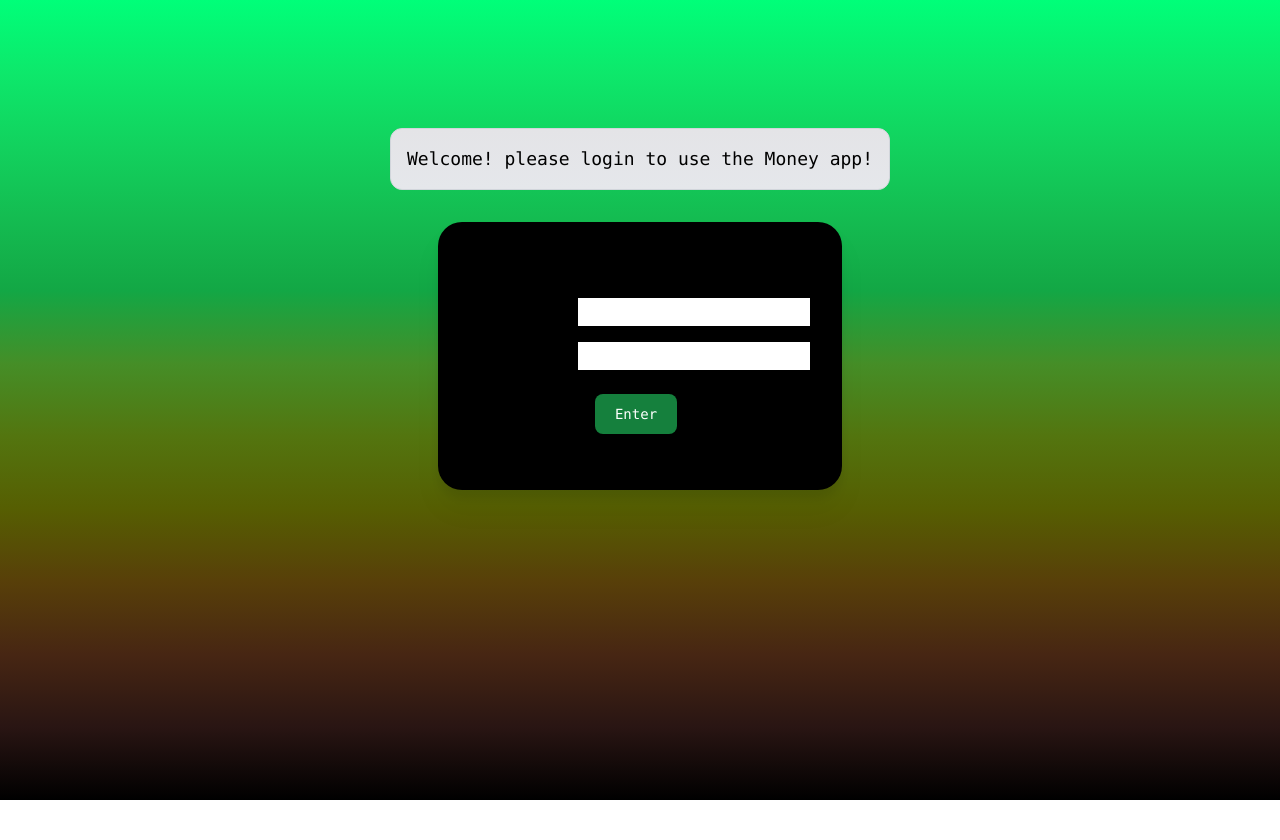
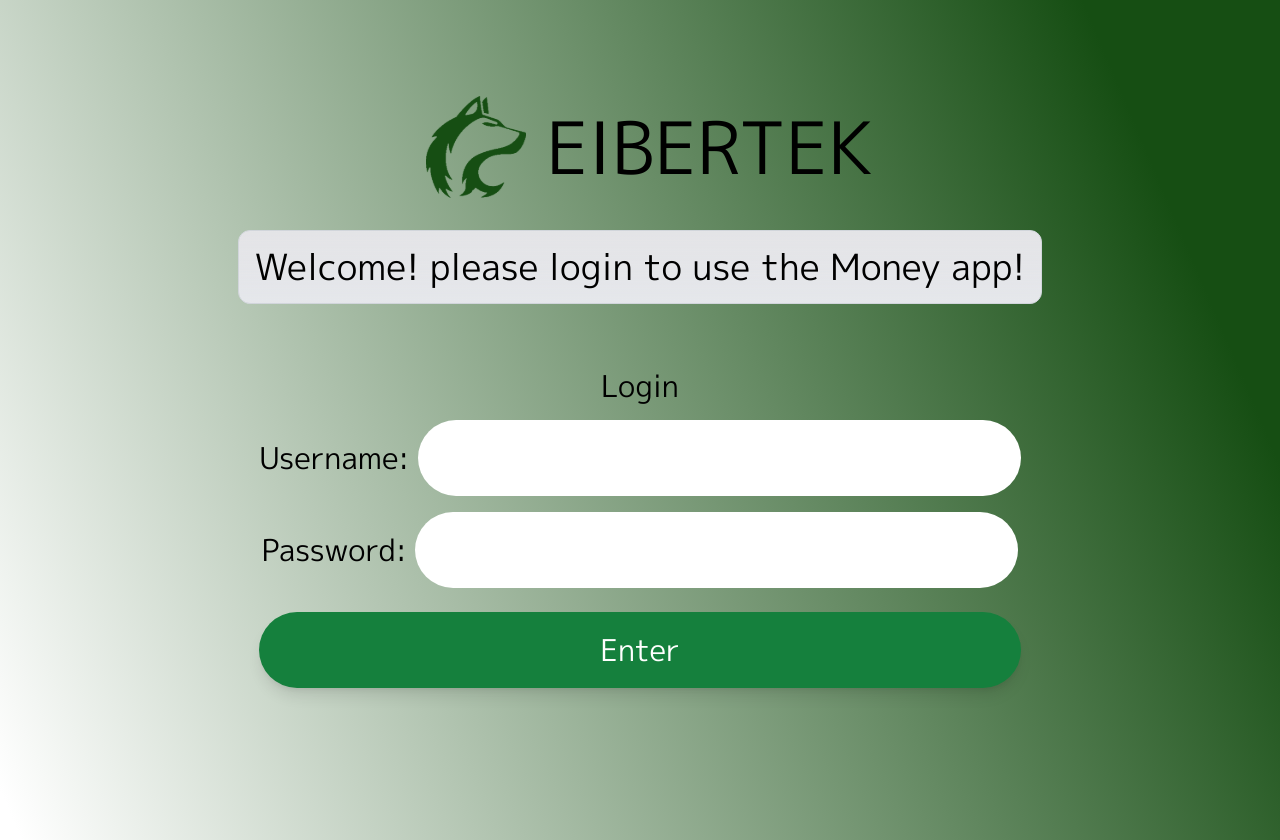
Before and after one commit to eibertek/etk-money, a Next.js app: page / in a window 1280 px wide. Before the commit the page ends 800 px from the top, so only its background shows below. Built offline with nearby package versions, Linux system fonts and the light colour scheme.

Commit message:
fix styles on layout and main page

```diff
--- a/src/app/globals.css
+++ b/src/app/globals.css
@@ -18,7 +18,7 @@
 
 body {
   color: rgb(var(--foreground-rgb));
-  background-image: linear-gradient(to top, #000000, #291513, #472613, #583f09, #565e02, #53750f, #458e27, #13a745, #14bc51, #12d25e, #0de86b, #00ff79);
+  background: linear-gradient(66.98deg, #FFFFFF 1.29%, #164E13 87.96%);
 }
 
 @layer utilities {
@@ -26,3 +26,27 @@ body {
     text-wrap: balance;
   }
 }
+
+.m-plus-1p-regular {
+  font-family: "M PLUS 1p", sans-serif;
+  font-weight: 400;
+  font-style: normal;
+}
+
+.m-plus-1p-medium {
+  font-family: "M PLUS 1p", sans-serif;
+  font-weight: 500;
+  font-style: normal;
+}
+
+.m-plus-1p-bold {
+  font-family: "M PLUS 1p", sans-serif;
+  font-weight: 700;
+  font-style: normal;
+}
+
+.m-plus-1p-extrabold {
+  font-family: "M PLUS 1p", sans-serif;
+  font-weight: 800;
+  font-style: normal;
+}
--- a/src/app/layout.tsx
+++ b/src/app/layout.tsx
@@ -1,8 +1,9 @@
 import type { Metadata } from "next";
-import { Inter } from "next/font/google";
+import { M_PLUS_1p } from "next/font/google";
 import "./globals.css";
+import Head from "next/head";
 
-const inter = Inter({ subsets: ["latin"] });
+const inter = M_PLUS_1p({ weight: '400', subsets: ["latin"] });
 
 export const metadata: Metadata = {
   title: "Create Next App",
--- a/src/app/page.tsx
+++ b/src/app/page.tsx
@@ -6,11 +6,12 @@ export default function Home() {
   const mainPassword: string = process.env.MAIN_PASSWORD || "";
   return (
     <main className="flex min-h-screen flex-col items-center justify-between p-24">
-      <div className="z-10 w-full flex-col max-w-5xl items-center justify-between font-mono text-lg lg:flex">
-        <h1 className="fixed left-0 top-0 flex w-full my-8 justify-center border-b border-gray-300 bg-gradient-to-b from-zinc-200 pb-6 pt-8 backdrop-blur-2xl dark:border-neutral-800 dark:bg-zinc-800/30 dark:from-inherit lg:static lg:w-auto  lg:rounded-xl lg:border lg:bg-gray-200 lg:p-4 lg:dark:bg-zinc-800/30">
+      <div className="z-10 w-full flex-col max-w-5xl items-center lg:flex">
+        <div className="flex flex-row items-center text-7xl w-auto"><Image src={'/logo.svg'} className="mx-5" alt="logo" width={100} height={100} />EIBERTEK</div>
+        <h1 className="w-full my-8 justify-center flex border-b text-4xl border-gray-300 bg-gradient-to-b from-zinc-200 pb-6 pt-8 backdrop-blur-2xl dark:border-neutral-800 dark:bg-zinc-800/30 dark:from-inherit lg:static lg:w-auto  lg:rounded-xl lg:border lg:bg-gray-200 lg:p-4 lg:dark:bg-zinc-800/30">
           Welcome! please login to use the Money app!
         </h1>
-        <div className="flex p-8 rounded-3xl bg-black drop-shadow-xl ">
+        <div className="flex p-8 rounded-3x1 ">
         <Login envs={{ mainUser, mainPassword}}/>
         </div>
       </div>
--- a/src/components/auth/index.tsx
+++ b/src/components/auth/index.tsx
@@ -19,12 +19,18 @@ export const Login = ({envs}:{envs: {mainUser: string, mainPassword:string}}) =>
     };
 
     return (
-        <section className="w-full text-center">
+        <section className="w-full text-center text-3xl">
         <div>Login</div>
         {error && <div>{error}</div>}
-        <div className="py-4"><label>Username: </label><input name="username"className="text-black"  onChange={setInput}/></div>
-        <div><label>Password: </label><input type="password" name="password" className="text-black" onChange={setInput}/></div>
-        <div><button onClick={loginAction} className="focus:outline-none text-white bg-green-700 hover:bg-green-800 focus:ring-4 focus:ring-green-300 font-medium rounded-lg text-sm px-5 py-2.5 me-2 my-6 dark:bg-green-600 dark:hover:bg-green-700 dark:focus:ring-green-800">Enter</button></div>
+        <div className="py-4">
+            <label className='mb-2'>Username: </label>
+            <input name="username"className="text-black rounded-full p-5"  onChange={setInput}/>
+        </div>
+        <div>
+            <label className='mb-2'>Password: </label>
+            <input type="password" name="password" className="text-black rounded-full p-5" onChange={setInput}/>
+        </div>
+        <div><button onClick={loginAction} className="focus:outline-none text-white bg-green-700 hover:bg-green-800 focus:ring-4 focus:ring-green-300 font-medium rounded-full w-full px-8 py-5 me-2 my-6 dark:bg-green-600 dark:hover:bg-green-700 dark:focus:ring-green-800 shadow-lg">Enter</button></div>
         </section>
     );
 }
```
Also changed, not shown: public/logo.svg (added).
